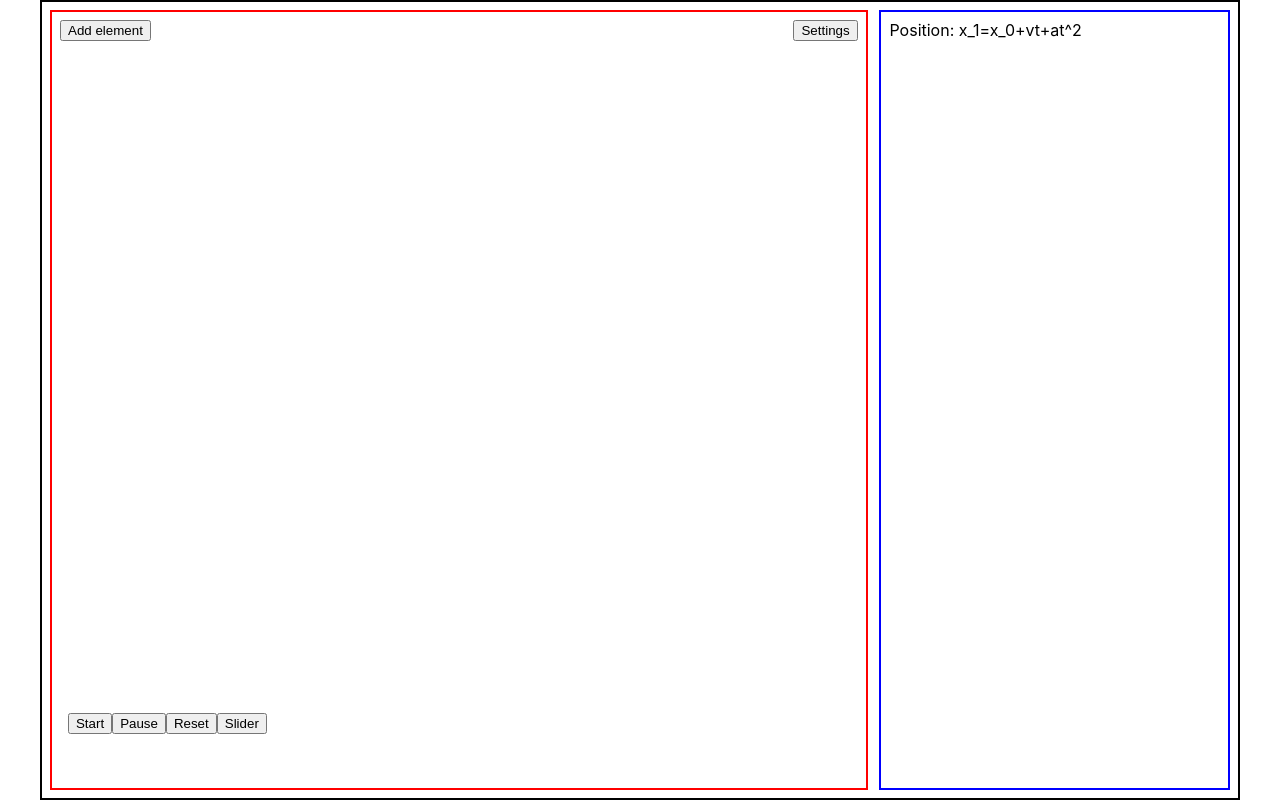
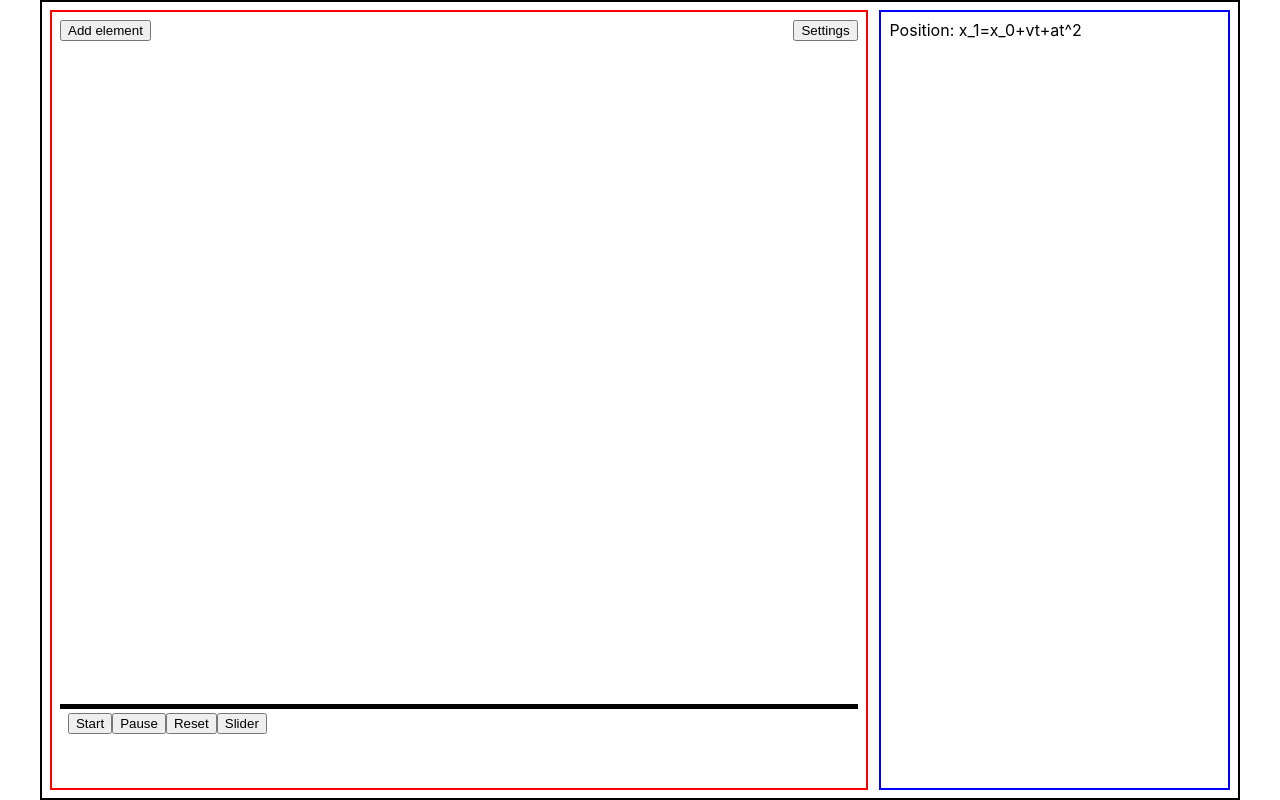
Before and after one commit to brynnchernosky/physics-mechanics-simulator, a React (Create React App) app: page / in a window 1280 px wide. Built offline with nearby package versions, Linux system fonts and the light colour scheme.

Commit message:
basic collision with floor

```diff
--- a/src/App.scss
+++ b/src/App.scss
@@ -18,6 +18,7 @@
   padding: 0.5em;
 
   .mechanicsSimulationButtonsAndElements {
+    position: relative;
     height: 90%;
 
     .mechanicsSimulationButtons {
--- a/src/App.tsx
+++ b/src/App.tsx
@@ -3,6 +3,7 @@ import logo from "./logo.svg";
 import { Weight } from "./Weight";
 import "./App.scss";
 import { start } from "repl";
+import { IWallProps, Wall } from "./Wall";
 
 export interface ISimulationElement {
   type: string;
@@ -21,6 +22,7 @@ function App() {
   const [simulationElements, setSimulationElements] = useState<
     ISimulationElement[]
   >([]);
+  const [wallPositions, setWallPositions] = useState<IWallProps[]>([]);
   const [timerPaused, setTimerPaused] = useState<boolean>(true);
   const [timer, setTimer] = useState<number>(0);
   const [intervalId, setIntervalId] = useState<NodeJS.Timer | null>(null);
@@ -32,23 +34,21 @@ function App() {
       startPosY: 0,
       color: "red",
       mass: 5,
-      radius: 5,
+      radius: 50,
       startAccY: -9.81,
     };
     setSimulationElements((state) => [...state, weight]);
   };
 
+  useEffect(() => {
+    const walls: IWallProps[] = [];
+    walls.push({ length: 100, xPos: 0, yPos: 100, angleInDegrees: 0 });
+    setWallPositions(walls);
+  }, []);
+
   setInterval(() => {
     setTimer(timer + 1);
-  }, 500);
-
-  // useEffect(() => {
-  //   if (!timerPaused) {
-  //     runSimulation();
-  //     console.log("here");
-  //   }
-  //   console.log("there");
-  // }, [timerPaused]);
+  }, 60);
 
   return (
     <div className="mechanicsSimulationContainer">
@@ -76,7 +76,8 @@ function App() {
                       radius={element.radius}
                       color={element.color}
                       mass={element.mass}
-                      timestepSize={1}
+                      timestepSize={0.8}
+                      walls={wallPositions}
                       incrementTime={timer}
                       paused={timerPaused}
                     />
@@ -84,6 +85,19 @@ function App() {
                 );
               }
               return <div key={index} />;
+            })}
+          </div>
+          <div>
+            {wallPositions.map((element, index) => {
+              return (
+                <Wall
+                  key={index}
+                  length={element.length}
+                  xPos={element.xPos}
+                  yPos={element.yPos}
+                  angleInDegrees={element.angleInDegrees}
+                />
+              );
             })}
           </div>
         </div>
--- /dev/null
+++ b/src/Wall.tsx
@@ -0,0 +1,29 @@
+import { useState, useEffect } from "react";
+import "./Weight.scss";
+
+export interface Force {
+  magnitude: number;
+  directionInDegrees: number;
+}
+export interface IWallProps {
+  length: number;
+  xPos: number;
+  yPos: number;
+  angleInDegrees: number;
+}
+
+export const Wall = (props: IWallProps) => {
+  const { length, xPos, yPos, angleInDegrees } = props;
+
+  const wallStyle = {
+    width: length + "%",
+    height: 5 + "px",
+    position: "absolute" as "absolute",
+    left: xPos + "%",
+    top: yPos + "%",
+    backgroundColor: "black",
+    zIndex: -1000,
+  };
+
+  return <div style={wallStyle}></div>;
+};
--- a/src/Weight.tsx
+++ b/src/Weight.tsx
@@ -1,4 +1,5 @@
 import { useState, useEffect } from "react";
+import { IWallProps } from "./Wall";
 import "./Weight.scss";
 
 export interface Force {
@@ -18,6 +19,7 @@ export interface IWeightProps {
   timestepSize: number;
   incrementTime: number;
   paused: boolean;
+  walls: IWallProps[];
 }
 
 export const Weight = (props: IWeightProps) => {
@@ -34,6 +36,7 @@ export const Weight = (props: IWeightProps) => {
     timestepSize,
     incrementTime,
     paused,
+    walls,
   } = props;
 
   const [xPosition, setXPosition] = useState(startPosX);
@@ -45,8 +48,11 @@ export const Weight = (props: IWeightProps) => {
 
   useEffect(() => {
     if (!paused) {
-      updatePos(timestepSize);
-      updateVelocity(timestepSize);
+      if (yAcceleration != 0) {
+        updatePos(timestepSize);
+        updateVelocity(timestepSize);
+        checkForCollisions();
+      }
     }
   }, [incrementTime]);
 
@@ -71,6 +77,22 @@ export const Weight = (props: IWeightProps) => {
     setYVelocity(newYVelocity);
   };
 
+  const checkForCollisions = () => {
+    const minX = xPosition;
+    const maxX = xPosition + 2 * (radius ?? 5);
+    const minY = yPosition;
+    const maxY = yPosition + 2 * (radius ?? 5);
+    const containerHeight = 700;
+    walls.forEach((wall) => {
+      if (maxY >= (wall.yPos / 100) * containerHeight) {
+        setYAcceleration(0);
+        setYVelocity(0);
+      }
+    });
+    // get current position of simulation element
+    // get position of walls
+  };
+
   const weightStyle = {
     backgroundColor: color,
     borderStyle: "solid",
@@ -78,8 +100,8 @@ export const Weight = (props: IWeightProps) => {
     position: "relative" as "relative",
     left: xPosition,
     top: yPosition,
-    width: 2 * (radius ?? 5) + "vw",
-    height: 2 * (radius ?? 5) + "vw",
+    width: 2 * (radius ?? 5) + "px",
+    height: 2 * (radius ?? 5) + "px",
     borderRadius: 50 + "%",
   };
 
```
